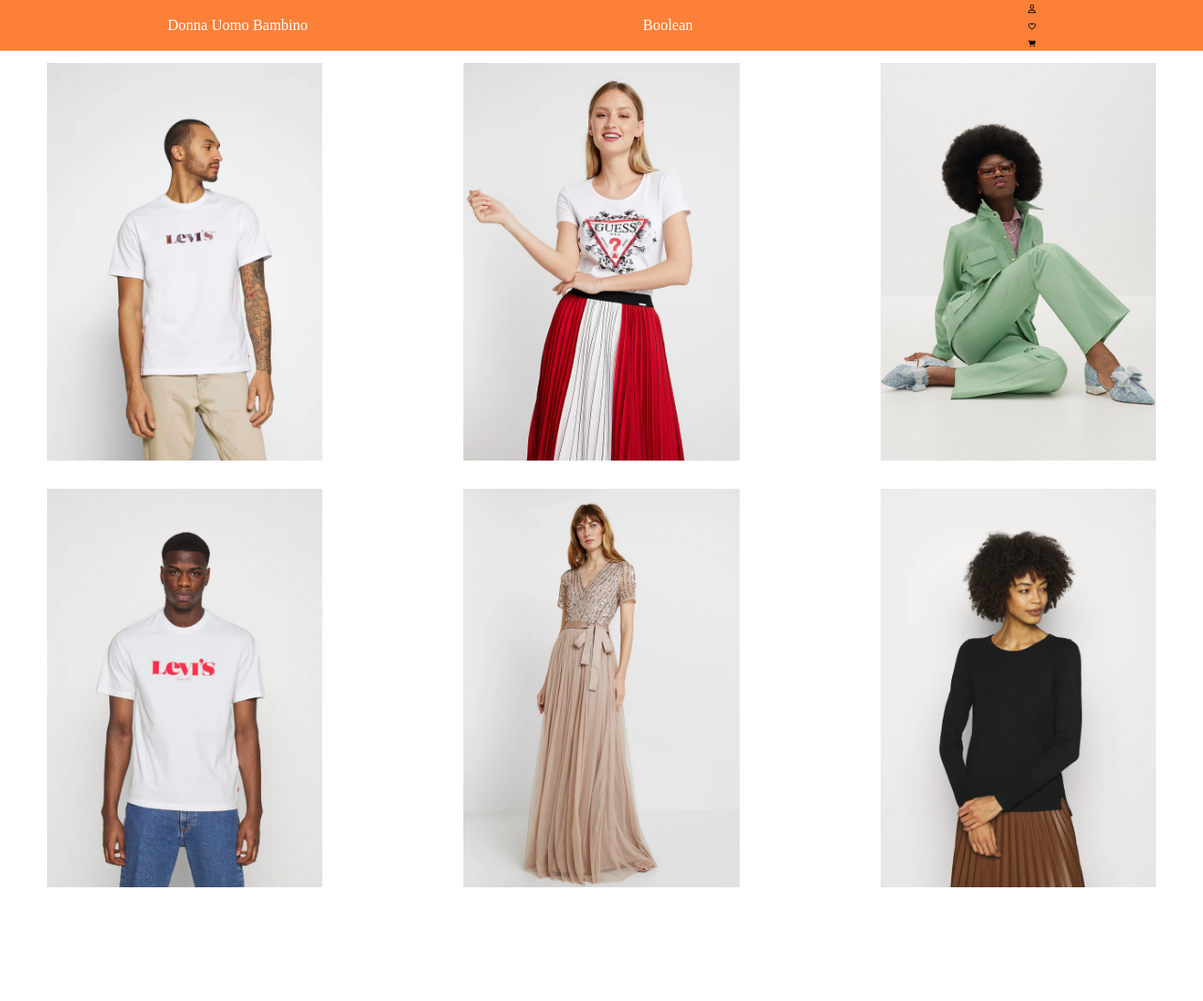
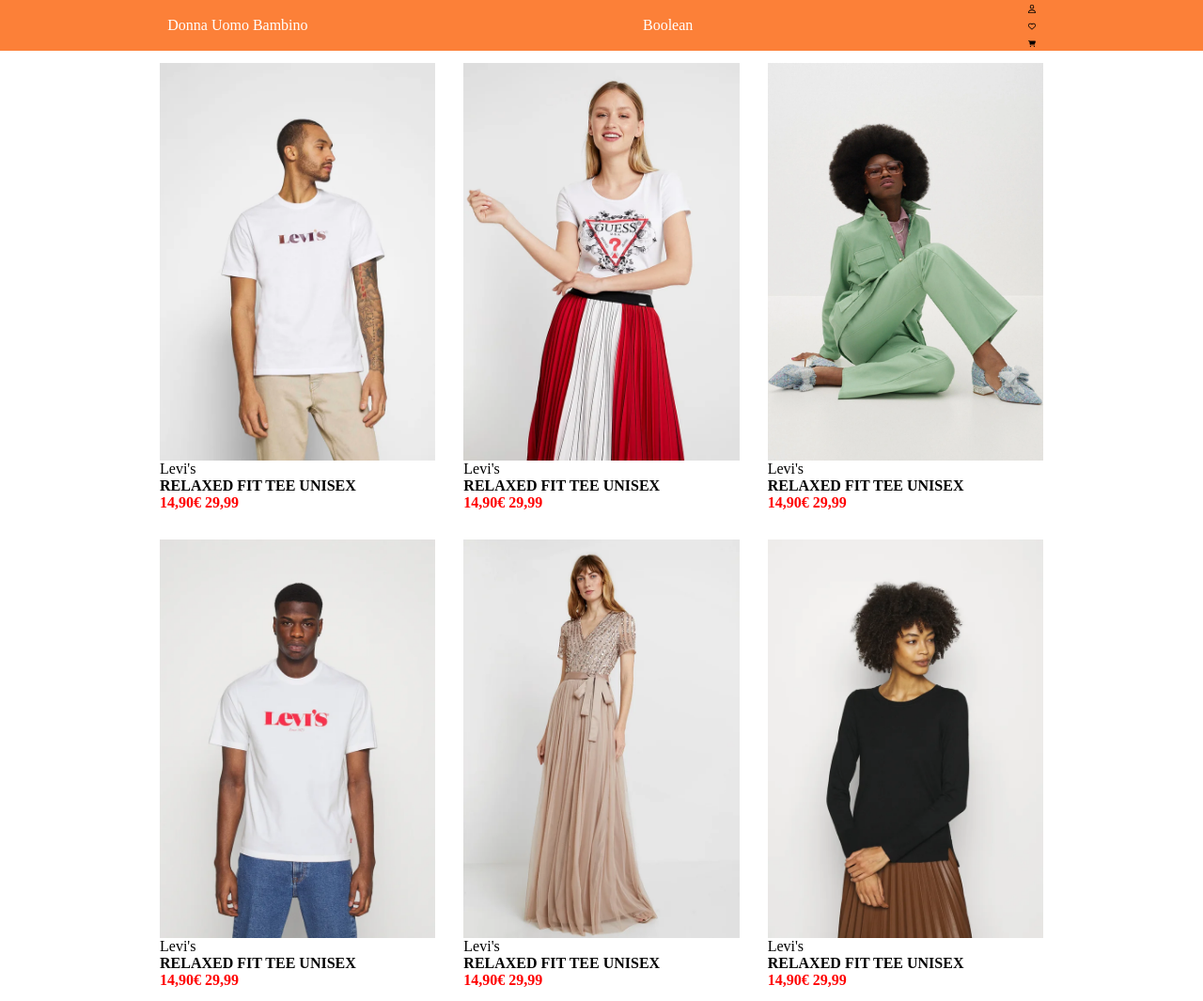
Before and after one commit to ElonaHoxhaj96/html-css-boolando, a plain HTML site: page index.html in a window 1280 px wide. Shown: the whole page at 94% size. Before the commit the page ends 957 px from the top, so only its background shows below. Drawn offline with Linux system fonts and the light colour scheme.

Commit message:
colori testo e dimensioni

```diff
--- a/index.html
+++ b/index.html
@@ -44,20 +44,24 @@
                     <img src ="img/1.webp" class="inmagini">
 
 
+                </div>
+
+                <div class="testo-prodotto">
+                    <div class="marca"> Levi's
 
                     </div>
 
-                <div class="marca">
+                    <div class="titolo-prodotto"> RELAXED FIT TEE UNISEX
 
                     </div>
 
-                <div class="titolo-prodotto">
+                    <div class="prezzo"> 14,90€ <span class="vecchi-prezzo">29,99</span>
 
                     </div>
 
-                <div class="prezzo">
 
                 </div>
+
 
 
             </section>
@@ -69,20 +73,25 @@
                     <img src ="img/2.webp" class="inmagini">
 
 
+                </div>
+
+
+                <div class="testo-prodotto">
+                    <div class="marca"> Levi's
 
                     </div>
 
-                <div class="marca">
+                    <div class="titolo-prodotto"> RELAXED FIT TEE UNISEX
 
                     </div>
 
-                <div class="titolo-prodotto">
+                    <div class="prezzo"> 14,90€ <span class="vecchi-prezzo">29,99</span>
 
                     </div>
 
-                <div class="prezzo">
 
                 </div>
+
 
 
             </section>
@@ -97,17 +106,23 @@
 
                 </div>
 
-                <div class="marca">
+
+                <div class="testo-prodotto">
+                    <div class="marca"> Levi's
 
                     </div>
 
-                <div class="titolo-prodotto">
+                    <div class="titolo-prodotto"> RELAXED FIT TEE UNISEX
 
                     </div>
 
-                <div class="prezzo">
+                    <div class="prezzo"> 14,90€ <span class="vecchi-prezzo">29,99</span>
 
                     </div>
+
+
+                </div>
+
 
 
             </section>
@@ -122,15 +137,20 @@
 
                 </div>
 
-                <div class="marca">
+
+                <div class="testo-prodotto">
+                    <div class="marca"> Levi's
 
                     </div>
 
-                <div class="titolo-prodotto">
+                    <div class="titolo-prodotto"> RELAXED FIT TEE UNISEX
 
                     </div>
 
-                <div class="prezzo">
+                    <div class="prezzo"> 14,90€ <span class="vecchi-prezzo">29,99</span>
+
+                    </div>
+
 
                 </div>
 
@@ -147,15 +167,20 @@
 
                 </div>
 
-                <div class="marca">
+
+                <div class="testo-prodotto">
+                    <div class="marca"> Levi's
 
                     </div>
 
-                <div class="titolo-prodotto">
+                    <div class="titolo-prodotto"> RELAXED FIT TEE UNISEX
 
                     </div>
 
-                <div class="prezzo">
+                    <div class="prezzo"> 14,90€ <span class="vecchi-prezzo">29,99</span>
+
+                    </div>
+
 
                 </div>
 
@@ -172,17 +197,23 @@
 
                 </div>
 
-                <div class="marca">
+
+                <div class="testo-prodotto">
+                    <div class="marca"> Levi's
 
                     </div>
 
-                <div class="titolo-prodotto">
+                    <div class="titolo-prodotto"> RELAXED FIT TEE UNISEX
 
                     </div>
 
-                <div class="prezzo">
+                    <div class="prezzo"> 14,90€ <span class="vecchi-prezzo">29,99</span>
 
                     </div>
+
+
+                </div>
+
 
 
             </section>
--- a/style.css
+++ b/style.css
@@ -34,7 +34,7 @@ main{
 .contenitore-flex{
     display: flex;
     flex-wrap: wrap;
-    justify-content: space-between;
+    justify-content: center;
     flex-direction: row;
     margin: 1% 50px;
     gap: 30px;
@@ -44,7 +44,7 @@ main{
 .prodoct{
     display: flex;
     flex-wrap: wrap;
-    justify-content: center;
+    justify-content: flex-start;
     width: calc((100%/3) - 100px);
 
 
@@ -63,3 +63,14 @@ main{
     height:100%;
 
 }
+
+
+/* setting testo prodotti*/
+
+.titolo-prodotto, .prezzo{
+    font-weight: bold;
+}
+
+.prezzo{
+    color: red;
+}
```
Lines whose indentation alone changed are shown as unchanged.
